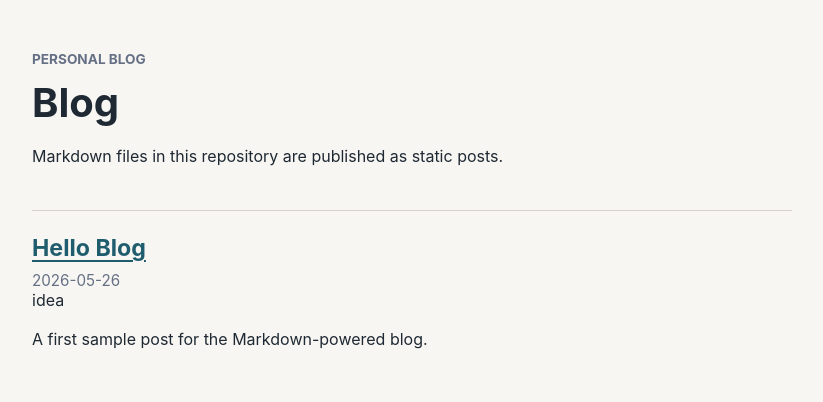
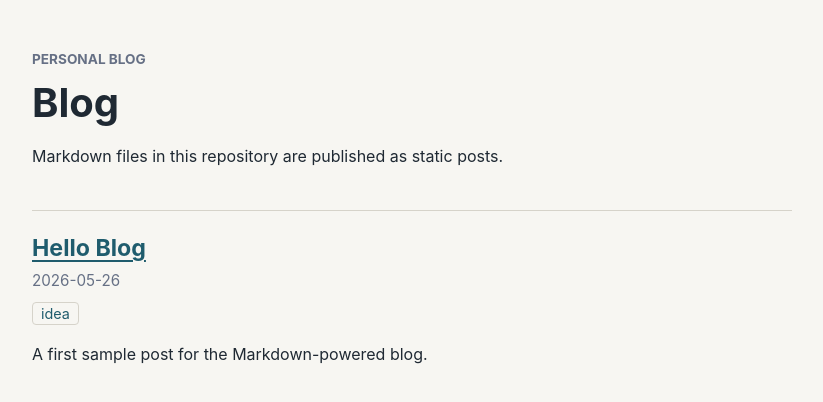
Before and after one commit to Jonh-Nash/blog, a Next.js app: page / in a window 1280 px wide. Shown: the top 402 px of the page, without its empty margins (228-1051 px from the left). Built offline with nearby package versions, Linux system fonts and the light colour scheme.

Commit message:
add tags button

```diff
--- /dev/null
+++ b/src/app/PostListFilter.tsx
@@ -0,0 +1,21 @@
+"use client";
+
+import { useSearchParams } from "next/navigation";
+
+import { PostList } from "../components/PostList";
+import type { PostSummary } from "../lib/posts";
+
+type PostListFilterProps = {
+  posts: PostSummary[];
+};
+
+export function PostListFilter({ posts }: PostListFilterProps) {
+  const searchParams = useSearchParams();
+  const tag = searchParams.get("tag");
+  const selectedTag = tag && tag !== "" ? tag : undefined;
+  const visiblePosts = selectedTag
+    ? posts.filter((post) => post.tags.includes(selectedTag))
+    : posts;
+
+  return <PostList posts={visiblePosts} selectedTag={selectedTag} />;
+}
--- a/src/app/globals.css
+++ b/src/app/globals.css
@@ -77,6 +77,40 @@ time {
   margin-bottom: 0;
 }
 
+.post-tags {
+  display: flex;
+  flex-wrap: wrap;
+  gap: 8px;
+  margin-top: 12px;
+}
+
+.post-tag {
+  border: 1px solid #d6d3ca;
+  border-radius: 4px;
+  padding: 2px 8px;
+  color: #1f5c6d;
+  font-size: 0.9rem;
+  text-decoration: none;
+}
+
+.post-tag:hover,
+.post-tag:focus {
+  border-color: #1f5c6d;
+  text-decoration: underline;
+}
+
+.filter-status,
+.empty-state {
+  border-top: 1px solid #d6d3ca;
+  margin: 0;
+  padding-top: 24px;
+  color: #667085;
+}
+
+.filter-status {
+  margin-bottom: 24px;
+}
+
 .post-detail header {
   margin: 24px 0 40px;
 }
--- a/src/app/page.tsx
+++ b/src/app/page.tsx
@@ -1,3 +1,6 @@
+import { Suspense } from "react";
+
+import { PostListFilter } from "./PostListFilter";
 import { PostList } from "../components/PostList";
 import { getAllPosts } from "../lib/posts";
 
@@ -11,7 +14,9 @@ export default function Home() {
         <h1>Blog</h1>
         <p>Markdown files in this repository are published as static posts.</p>
       </header>
-      <PostList posts={posts} />
+      <Suspense fallback={<PostList posts={posts} />}>
+        <PostListFilter posts={posts} />
+      </Suspense>
     </main>
   );
 }
--- a/src/components/PostList.tsx
+++ b/src/components/PostList.tsx
@@ -4,10 +4,20 @@ import type { PostSummary } from "../lib/posts";
 
 type PostListProps = {
   posts: PostSummary[];
+  selectedTag?: string;
 };
 
-export function PostList({ posts }: PostListProps) {
+export function PostList({ posts, selectedTag }: PostListProps) {
+  const filterStatus = selectedTag ? (
+    <p className="filter-status">Filtered by tag: {selectedTag}</p>
+  ) : null;
+
   return (
+    <>
+      {filterStatus}
+      {posts.length === 0 ? (
+        <p className="empty-state">No posts found.</p>
+      ) : (
         <div className="post-list">
           {posts.map((post) => (
             <article className="post-card" key={post.slug}>
@@ -17,12 +27,20 @@ export function PostList({ posts }: PostListProps) {
               <time dateTime={post.date}>{post.date}</time>
               <div className="post-tags">
                 {post.tags.map((tag) => (
-              <span key={tag}>{tag}</span>
+                  <Link
+                    className="post-tag"
+                    href={`/?tag=${encodeURIComponent(tag)}`}
+                    key={tag}
+                  >
+                    {tag}
+                  </Link>
                 ))}
               </div>
               <p>{post.description}</p>
             </article>
           ))}
         </div>
+      )}
+    </>
   );
 }
```
Also changed, not shown: 2 other files (tests, documents, lock files or other folders). Lines whose indentation alone changed are shown as unchanged.
